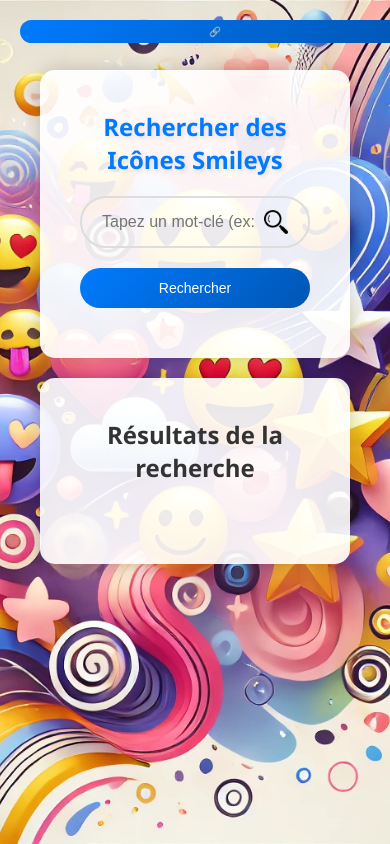
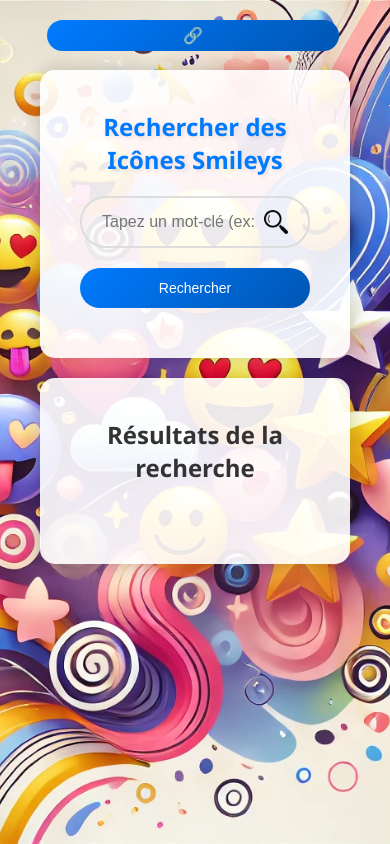
Before and after one commit to NoeMarchal/Smylefind, a plain HTML site: page index.html in a window 390 px wide. Drawn offline with Linux system fonts and the light colour scheme; some packages are replaced by stand-ins of ours; a script that the page names is missing.

Commit message:
social button mobile

```diff
--- a/styles.css
+++ b/styles.css
@@ -324,9 +324,11 @@ p {
         font-size: 0.8em;
     }
     #socialButton {
-        font-size: 0.6em;
+        font-size: 1em;
         padding: 6px 12px;
         top: 10px;
+        width: 75%;
+        left: 12%;
     }
     .emoji img {
         width: 50px;
```
